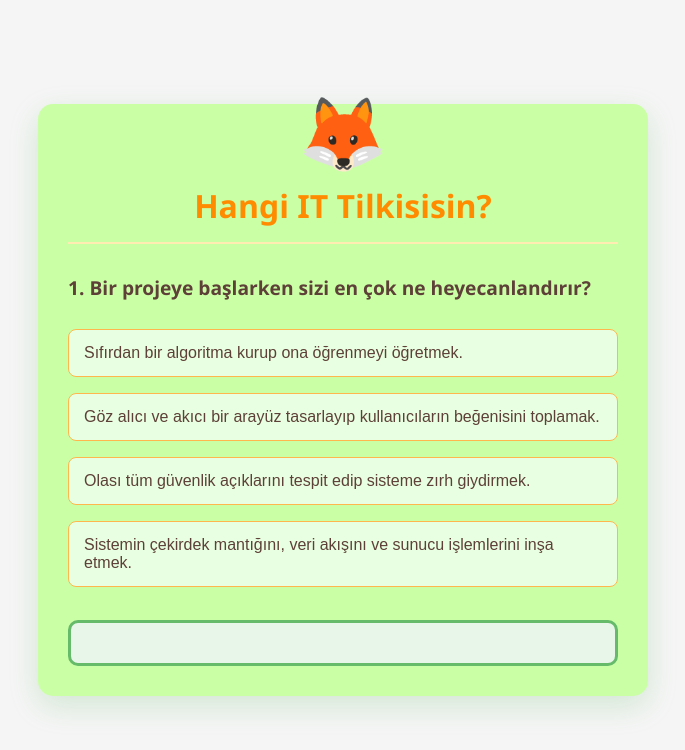
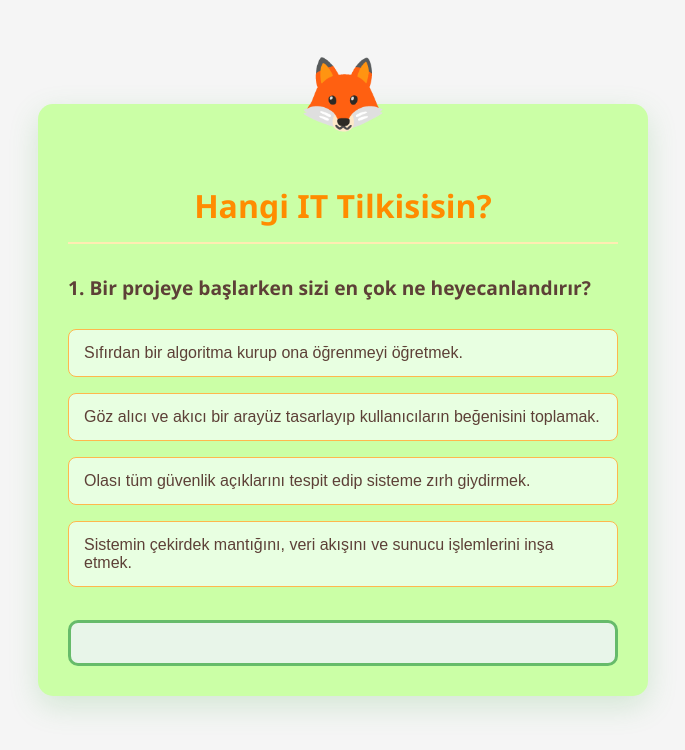
Before and after one commit to GTU-BT/GTUBT-Tilki-Testi, a plain HTML site: page index.html in a window 1280 px wide. Shown: the whole page, without its empty margins (297-982 px from the left). Drawn offline with Linux system fonts and the light colour scheme.

Commit message:
index.html

```diff
--- a/index.html
+++ b/index.html
@@ -87,7 +87,7 @@
   /* TİLKİ (🦊 EMOJİSİ) STİLLERİ - KUTU ÜZERİNDE ORTADA */
   #fox-container {
     position: absolute;
-    top: 95px;
+    top: 55px;
     left: 50%;
     transform: translateX(-50%);
     font-size: 4.5rem;
```
